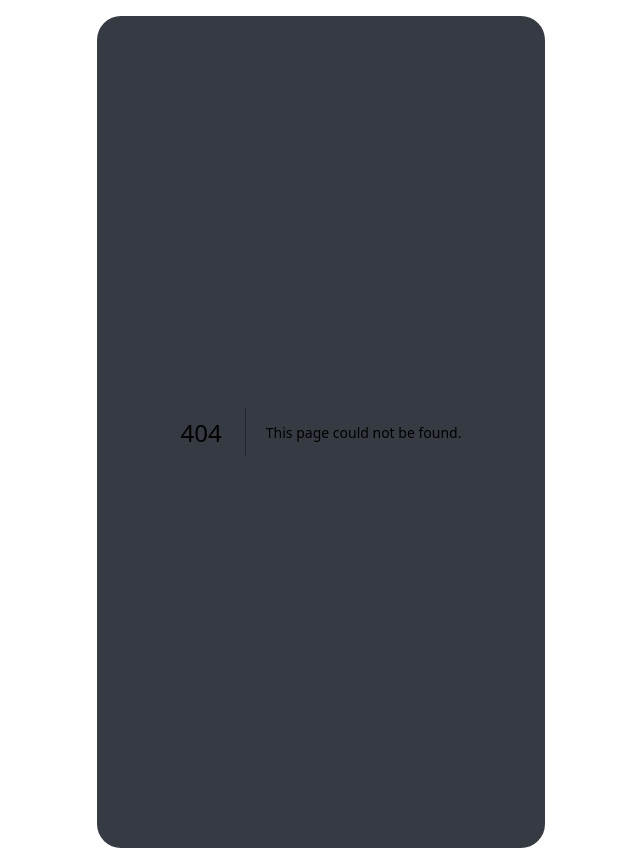
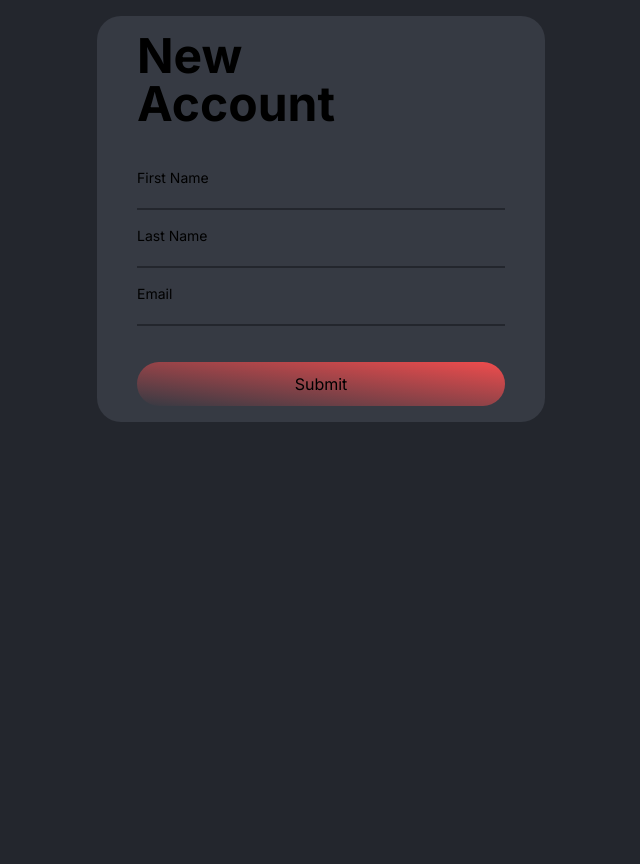
Before and after one commit to gsngdavid/chat-app, a Next.js app: page /auth/signup in a window 1280 px wide. Before the commit this address had no page. Shown: the whole page, without its empty margins (319-959 px from the left). After the commit the page ends 800 px from the top, so only its background shows below. Built offline with nearby package versions, Linux system fonts and the light colour scheme.

Commit message:
feat: add signup page

```diff
--- /dev/null
+++ b/src/app/auth/signup/page.tsx
@@ -0,0 +1,49 @@
+import Button from "../../../components/ui/Button";
+
+export default function LoginPage() {
+  return (
+    <main className="space-x px-10">
+      <h1 className="text-5xl font-bold">
+        New <span className="block">Account</span>
+      </h1>
+      <form className="flex flex-col gap-y-4 mt-10">
+        <div className="flex flex-col">
+          <label className="text-sm" htmlFor="firstName">
+            First Name
+          </label>
+          <input
+            className="bg-transparent outline-none border-b-2 text-sm text-secondary border-dark-gray focus:border-primary"
+            type="text"
+            name="firstName"
+            id="firstName"
+          />
+        </div>
+        <div className="flex flex-col">
+          <label className="text-sm" htmlFor="lastName">
+            Last Name
+          </label>
+          <input
+            className="bg-transparent outline-none border-b-2 text-sm text-secondary border-dark-gray focus:border-primary"
+            type="text"
+            name="lastName"
+            id="lastName"
+          />
+        </div>
+        <div className="flex flex-col">
+          <label className="text-sm" htmlFor="email">
+            Email
+          </label>
+          <input
+            className="bg-transparent outline-none border-b-2 text-sm text-secondary border-dark-gray focus:border-primary"
+            type="text"
+            name="email"
+            id="email"
+          />
+        </div>
+        <div className="flex flex-col mt-5">
+          <Button>Submit</Button>
+        </div>
+      </form>
+    </main>
+  );
+}
--- a/src/app/chat/[id]/page.tsx
+++ b/src/app/chat/[id]/page.tsx
@@ -10,7 +10,7 @@ import EmojiIcon from "../../../assets/icons/EmojiIcon";
 import AttachIcon from "../../../assets/icons/AttachIcon";
 import SendIcon from "../../../assets/icons/SendIcon";
 
-export default function Home() {
+export default function DirectMessage() {
   return (
     <main className="space-x">
       <div className="flex justify-between items-center">
```
